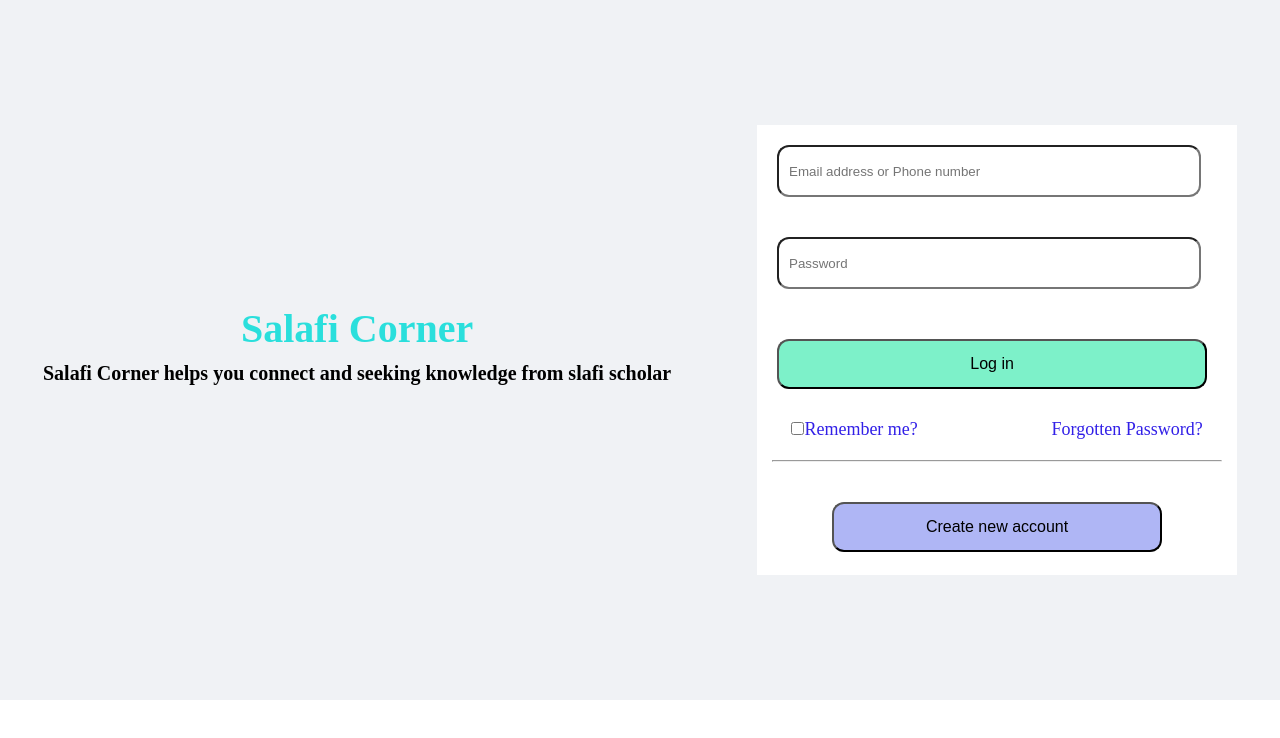
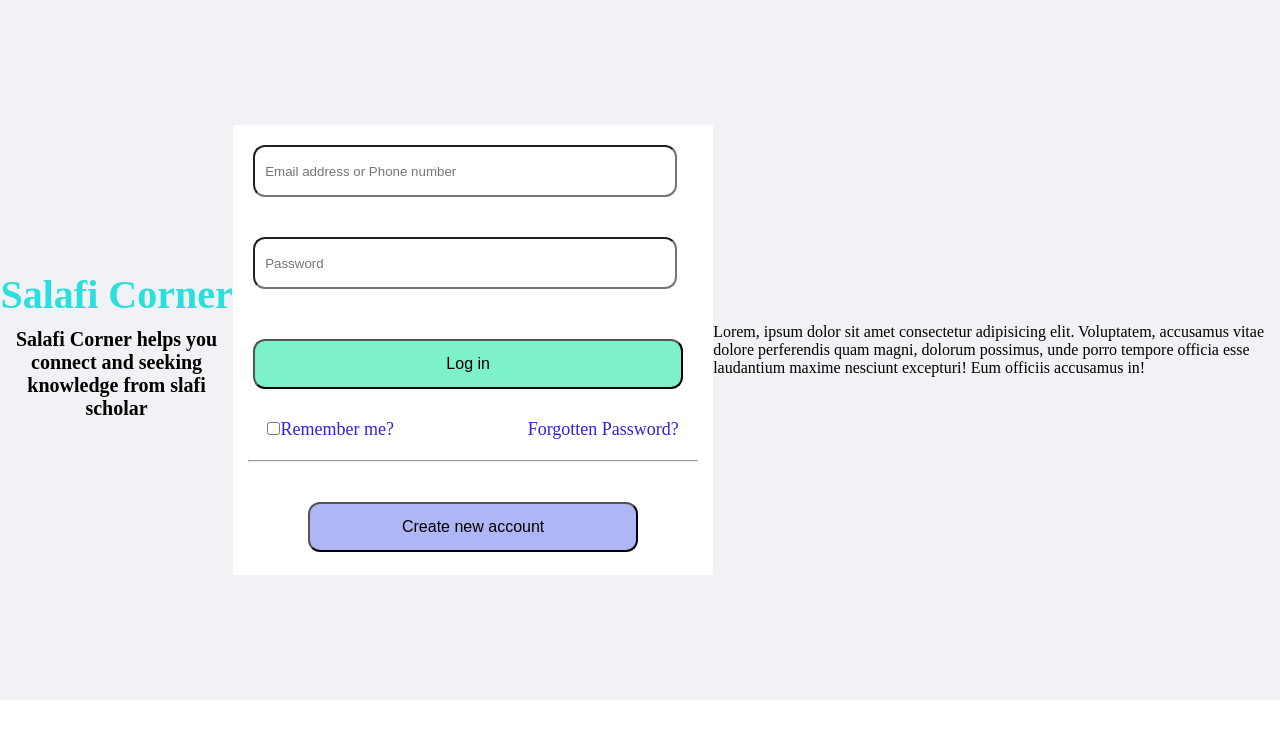
Before and after one commit to abubakar1010/Login_Page, a plain HTML site: page index.html in a window 1280 px wide. Drawn offline with Linux system fonts and the light colour scheme.

Commit message:
add new pragraph

```diff
--- a/index.html
+++ b/index.html
@@ -28,7 +28,7 @@
             <hr>
             <button class="btn">Create new account</button>
         </div>
-
+        <p>Lorem, ipsum dolor sit amet consectetur adipisicing elit. Voluptatem, accusamus vitae dolore perferendis quam magni, dolorum possimus, unde porro tempore officia esse laudantium maxime nesciunt excepturi! Eum officiis accusamus in!</p>
     </header>
   </body>
 </html>
```
